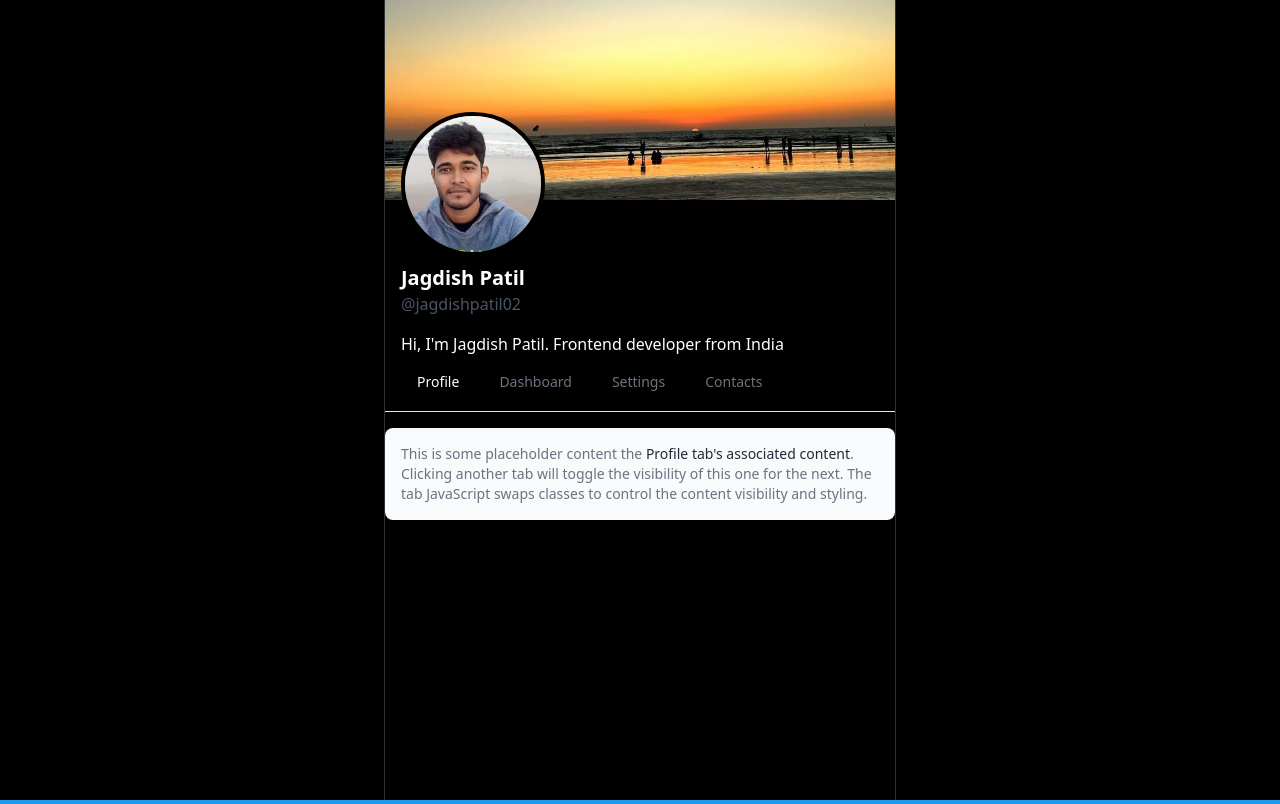
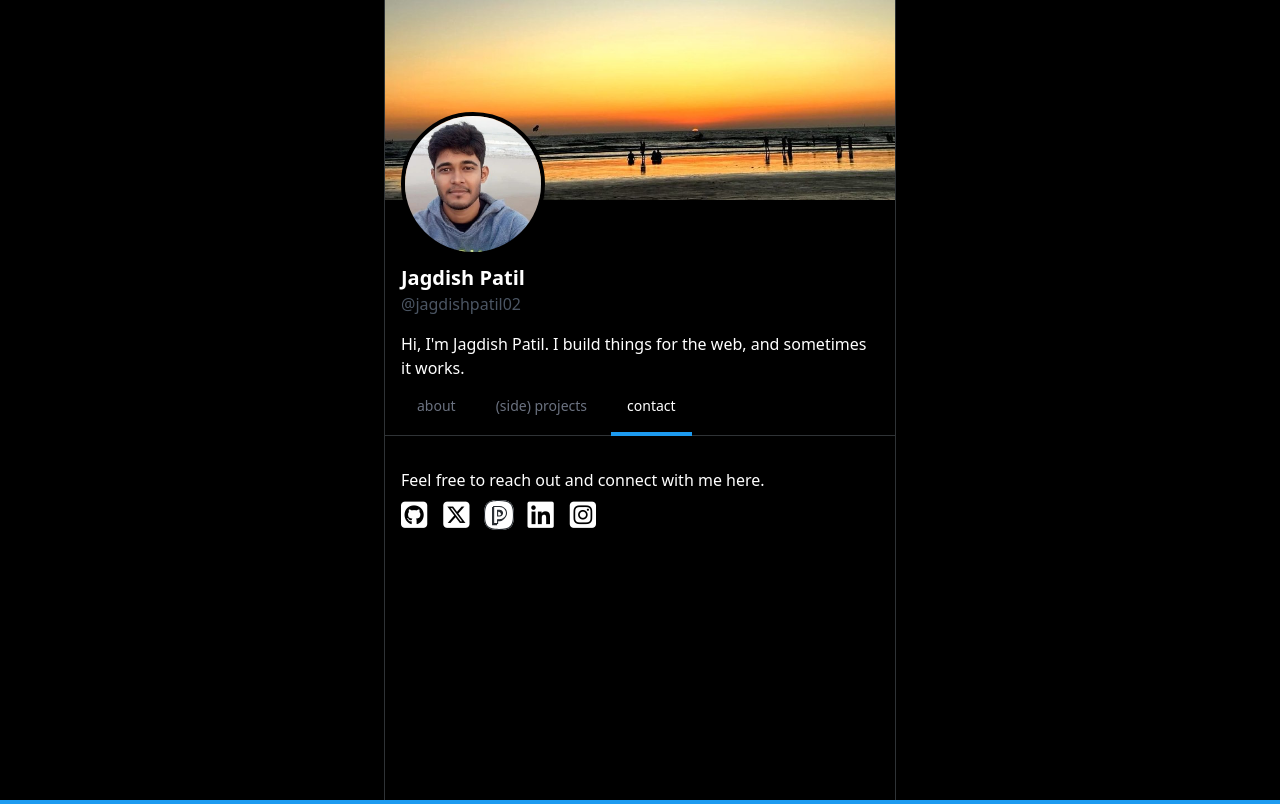
Before and after one commit to jagdishpatil02/portfolio, an Angular app: page /home in a window 1280 px wide. Built offline with nearby package versions, Linux system fonts and the light colour scheme.

Commit message:
basic info added for tabs

```diff
--- a/angular.json
+++ b/angular.json
@@ -30,7 +30,8 @@
               "src/assets"
             ],
             "styles": [
-              "src/styles.scss"
+              "src/styles.scss",
+              "node_modules/@fortawesome/fontawesome-free/css/all.min.css"
             ],
             "scripts": []
           },
--- a/package.json
+++ b/package.json
@@ -18,6 +18,7 @@
     "@angular/platform-browser": "^16.0.0",
     "@angular/platform-browser-dynamic": "^16.0.0",
     "@angular/router": "^16.0.0",
+    "@fortawesome/fontawesome-free": "^6.4.2",
     "autoprefixer": "^10.4.16",
     "class-variance-authority": "^0.7.0",
     "clsx": "^2.0.0",
--- a/src/app/home/home.component.html
+++ b/src/app/home/home.component.html
@@ -1,4 +1,5 @@
-<div class="container mx-auto   shadow-md  max-w-md border-l border-r border-[#2f3336] h-screen text-white min-w-[40%]">
+<div
+    class="container mx-auto   shadow-md  max-w-md border-l border-r border-[#2f3336] h-screen text-white min-w-[40%] overflow-auto hide-scroll">
     <div class="flex items-center pt-12 px-4 bg-image  h-[200px] w-full bg-cover bg-no-repeat relative">
         <div class="flex items-center pt-12 px-0 absolute top-16 ">
             <img src="../../assets/images/profile.jpg" alt="Profile Avatar"
@@ -17,13 +18,13 @@
     <!-- Bio Section -->
     <div class="mt-4 px-4">
         <p>Hi,
-            I'm Jagdish Patil. Frontend developer from India
+            I'm Jagdish Patil. I build things for the web, and sometimes it works.
         </p>
     </div>
 
 
 
-    <div class="mb-4 border-b border-gray-200 dark:border-gray-700 px-4">
+    <div class="mb-4 border-b border-[#2f3336]  dark:border-gray-700 px-4">
         <ul class="flex flex-wrap -mb-px text-sm font-medium text-center text-gray-500 dark:text-gray-400"
             id="tabs-example" role="tablist">
             <li class="me-2" role="presentation">
@@ -31,7 +32,7 @@
                     class="inline-block rounded-t-lg border-b-2 border-transparent p-4 hover:border-gray-300 hover:text-gray-600 dark:hover:text-gray-300"
                     id="profile-tab-example" type="button" role="tab" aria-controls="profile-example"
                     aria-selected="false">
-                    Profile
+                    about
                 </button>
             </li>
             <li class="me-2" role="presentation">
@@ -39,47 +40,47 @@
                     class="inline-block rounded-t-lg border-b-2 border-transparent p-4 hover:border-gray-300 hover:text-gray-600 dark:hover:text-gray-300"
                     id="dashboard-tab-example" type="button" role="tab" aria-controls="dashboard-example"
                     aria-selected="false">
-                    Dashboard
+                    (side) projects
                 </button>
             </li>
-            <li class="me-2" role="presentation">
-                <button
-                    class="inline-block rounded-t-lg border-b-2 border-transparent p-4 hover:border-gray-300 hover:text-gray-600 dark:hover:text-gray-300"
-                    id="settings-tab-example" type="button" role="tab" aria-controls="settings-example"
-                    aria-selected="false">
-                    Settings
-                </button>
-            </li>
+
             <li role="presentation">
                 <button
                     class="inline-block rounded-t-lg border-b-2 border-transparent p-4 hover:border-gray-300 hover:text-gray-600 dark:hover:text-gray-300"
                     id="contacts-tab-example" type="button" role="tab" aria-controls="contacts-example"
                     aria-selected="false">
-                    Contacts
+                    contact
                 </button>
             </li>
         </ul>
     </div>
     <div id="tabContentExample">
-        <div class="hidden rounded-lg bg-gray-50 p-4 dark:bg-gray-800" id="profile-example" role="tabpanel"
-            aria-labelledby="profile-tab-example">
-            <p class="text-sm text-gray-500 dark:text-gray-400">
-                This is some placeholder content the
-                <strong class="font-medium text-gray-800 dark:text-white">Profile tab's associated content</strong>.
-                Clicking another tab will toggle the visibility of this one for
-                the next. The tab JavaScript swaps classes to control the content
-                visibility and styling.
+        <div class="hidden p-4 " id="profile-example" role="tabpanel" aria-labelledby="profile-tab-example">
+            <p class="text-md text-white dark:text-gray-400">
+                a passionate Software Engineer with expertise in building user interfaces. When I'm not engrossed in
+                coding, I find delight in crafting memes and
+                indulging in the world of cinema and desi hip hop.
             </p>
         </div>
-        <div class="hidden rounded-lg bg-gray-50 p-4 dark:bg-gray-800" id="dashboard-example" role="tabpanel"
+        <div class="hidden dark:bg-gray-800" id="dashboard-example" role="tabpanel"
             aria-labelledby="dashboard-tab-example">
-            <p class="text-sm text-gray-500 dark:text-gray-400">
-                This is some placeholder content the
-                <strong class="font-medium text-gray-800 dark:text-white">Dashboard tab's associated content</strong>.
-                Clicking another tab will toggle the visibility of this one for
-                the next. The tab JavaScript swaps classes to control the content
-                visibility and styling.
-            </p>
+            <ul>
+                <li class="py-8 px-4  border-b border-[#2f3336] ">Social Media Blocker
+                    <p class="px-2 py-2">>. Social media blocker is an extension which will not allow you to use social
+                        media
+                        websites
+                        while
+                        working with warning. This extension will help you to improve productivity.</p>
+                </li>
+                <li class="py-8 px-4  border-b border-[#2f3336] ">Drink Water
+                    <p class="px-2 py-2">>. Drink Water (Jal Lijiye) is an extension that will remind you drink water
+                        after every 20 mins. Drink Water (Jal Lijiye) is an extension which will help you to stay
+                        hydrated.</p>
+                    <p></p>
+                </li>
+
+            </ul>
+
         </div>
         <div class="hidden rounded-lg bg-gray-50 p-4 dark:bg-gray-800" id="settings-example" role="tabpanel"
             aria-labelledby="settings-tab-example">
@@ -91,15 +92,42 @@
                 visibility and styling.
             </p>
         </div>
-        <div class="hidden rounded-lg bg-gray-50 p-4 dark:bg-gray-800" id="contacts-example" role="tabpanel"
+        <div class="hidden dark:bg-gray-800 p-4" id="contacts-example" role="tabpanel"
             aria-labelledby="contacts-tab-example">
-            <p class="text-sm text-gray-500 dark:text-gray-400">
-                This is some placeholder content the
-                <strong class="font-medium text-gray-800 dark:text-white">Contacts tab's associated content</strong>.
-                Clicking another tab will toggle the visibility of this one for
-                the next. The tab JavaScript swaps classes to control the content
-                visibility and styling.
+            <p>Feel free to reach out and connect with me here.</p>
+            <p class="py-2 inline-flex"><a href="https://github.com/jagdishpatil02" target="_blank"><i
+                        class="fa-brands fa-square-github text-3xl "></i></a>
+                <a href="https://twitter.com/jagdishpatil02/" target="_blank"><i
+                        class="fa-brands fa-square-x-twitter text-3xl pl-4"></i></a>
             </p>
+
+            <p class="inline-flex top-1 relative px-2">
+                <a href="https://peerlist.io/jagdishpatil" target="_blank" class="inline-flex"> <svg class="inline"
+                        width="42" height="30" viewBox="0 0 56 56" fill="none" xmlns="http://www.w3.org/2000/svg">
+                        <path
+                            d="M28 0C6.22222 0 0 6.22222 0 28C0 49.7778 6.23778 56 28 56C49.7622 56 56 49.7778 56 28C56 6.22222 49.7622 0 28 0Z"
+                            fill="white" />
+                        <path fill-rule="evenodd" clip-rule="evenodd"
+                            d="M7.24755 7.24755C3.5875 10.9076 2 17.153 2 28C2 38.8461 3.59108 45.0918 7.25306 48.7521C10.9153 52.4127 17.1612 54 28 54C38.8388 54 45.0847 52.4127 48.7469 48.7521C52.4089 45.0918 54 38.8461 54 28C54 17.1539 52.4089 10.9082 48.7469 7.24787C45.0847 3.58733 38.8388 2 28 2C17.153 2 10.9076 3.5875 7.24755 7.24755ZM0 28C0 6.22222 6.22222 0 28 0C49.7622 0 56 6.22222 56 28C56 49.7778 49.7622 56 28 56C6.23778 56 0 49.7778 0 28Z"
+                            fill="#24292E" />
+                        <path fill-rule="evenodd" clip-rule="evenodd"
+                            d="M27.0769 13H15V47H24.3846V39.8889H27.0769C34.7305 39.8889 41 33.9048 41 26.4444C41 18.984 34.7305 13 27.0769 13ZM24.3846 30.7778V22.1111H27.0769C29.6194 22.1111 31.6154 24.0864 31.6154 26.4444C31.6154 28.8024 29.6194 30.7778 27.0769 30.7778H24.3846Z"
+                            fill="#24292E" />
+                        <path fill-rule="evenodd" clip-rule="evenodd"
+                            d="M18 12H29.0769C36.2141 12 42 17.5716 42 24.4444C42 31.3173 36.2141 36.8889 29.0769 36.8889H25.3846V44H18V12ZM25.3846 29.7778H29.0769C32.1357 29.7778 34.6154 27.39 34.6154 24.4444C34.6154 21.4989 32.1357 19.1111 29.0769 19.1111H25.3846V29.7778Z"
+                            fill="white" />
+                        <path fill-rule="evenodd" clip-rule="evenodd"
+                            d="M17 11H29.0769C36.7305 11 43 16.984 43 24.4444C43 31.9048 36.7305 37.8889 29.0769 37.8889H26.3846V45H17V11ZM19 13V43H24.3846V35.8889H29.0769C35.6978 35.8889 41 30.7298 41 24.4444C41 18.1591 35.6978 13 29.0769 13H19ZM24.3846 18.1111H29.0769C32.6521 18.1111 35.6154 20.9114 35.6154 24.4444C35.6154 27.9775 32.6521 30.7778 29.0769 30.7778H24.3846V18.1111ZM26.3846 20.1111V28.7778H29.0769C31.6194 28.7778 33.6154 26.8024 33.6154 24.4444C33.6154 22.0864 31.6194 20.1111 29.0769 20.1111H26.3846Z"
+                            fill="#24292E" />
+                    </svg>
+                </a>
+            </p>
+            <p class="inline-flex">
+                <a href="https://www.linkedin.com/in/jagdish-patil/" target="_blank"><i
+                        class="fa-brands fa-linkedin text-3xl "></i></a><a href="https://www.instagram.com/jagdishhh02/"
+                    target="_blank"><i class="fa-brands fa-square-instagram text-3xl pl-4"></i></a>
+            </p>
+
         </div>
     </div>
 
--- a/src/app/home/home.component.scss
+++ b/src/app/home/home.component.scss
@@ -1,3 +1,7 @@
 .bg-image{
     background-image: url("../../assets/images/cover-image.jpg");
 }
+
+.border-primary{
+    border-color: #1d9bf0 !important;
+}
--- a/src/app/home/home.component.ts
+++ b/src/app/home/home.component.ts
@@ -25,11 +25,6 @@ export class HomeComponent implements OnInit, AfterViewInit {
         targetEl: document.querySelector('#dashboard-example'),
       },
       {
-        id: 'settings',
-        triggerEl: document.querySelector('#settings-tab-example'),
-        targetEl: document.querySelector('#settings-example'),
-      },
-      {
         id: 'contacts',
         triggerEl: document.querySelector('#contacts-tab-example'),
         targetEl: document.querySelector('#contacts-example'),
@@ -39,12 +34,10 @@ export class HomeComponent implements OnInit, AfterViewInit {
     // options with default values
     const options = {
       defaultTabId: 'profile',
-      activeClasses: 'text-white border-[#1d9bf0] border-b-4',
+      activeClasses: 'text-white border-primary border-b-4',
       inactiveClasses:
         'text-gray-500 hover:text-gray-600 dark:text-gray-400 border-gray-100 hover:border-gray-300 dark:border-gray-700 dark:hover:text-gray-300',
-      onShow: () => {
-        console.log('tab is shown');
-      },
+      onShow: () => {},
     };
     // instance options with default values
     const instanceOptions = {
@@ -53,7 +46,7 @@ export class HomeComponent implements OnInit, AfterViewInit {
     };
     if (instanceOptions && tabElements && options && tabsElement) {
       const tabs = new Tabs(tabsElement, tabElements, options, instanceOptions);
-      tabs.show('profile');
+      tabs.show('contacts');
     }
   }
 }
--- a/src/styles.scss
+++ b/src/styles.scss
@@ -6,20 +6,13 @@
 body{
     overflow: hidden;
 }
-
-.pre-custom{
-    white-space: pre-line;
-    font-family: 'Inter', sans-serif;
+/* Hide scrollbar for Chrome, Safari and Opera */
+.hide-scroll::-webkit-scrollbar {
+    display: none;
 }
 
-.content{
-    background-color: #f5f5f5;
-}
-
-.vh-screen{
-    height: 90vh;
-}
-
-.chart-container canvas{
-    height: 35vh !important;
-}
+/* Hide scrollbar for IE, Edge and Firefox */
+.hide-scroll {
+    -ms-overflow-style: none;  /* IE and Edge */
+    scrollbar-width: none;  /* Firefox */
+  }
```
Also changed, not shown: components.json (added), src/assets/images/peerlist.svg (added), 1 other file (tests, documents, lock files or other folders).
